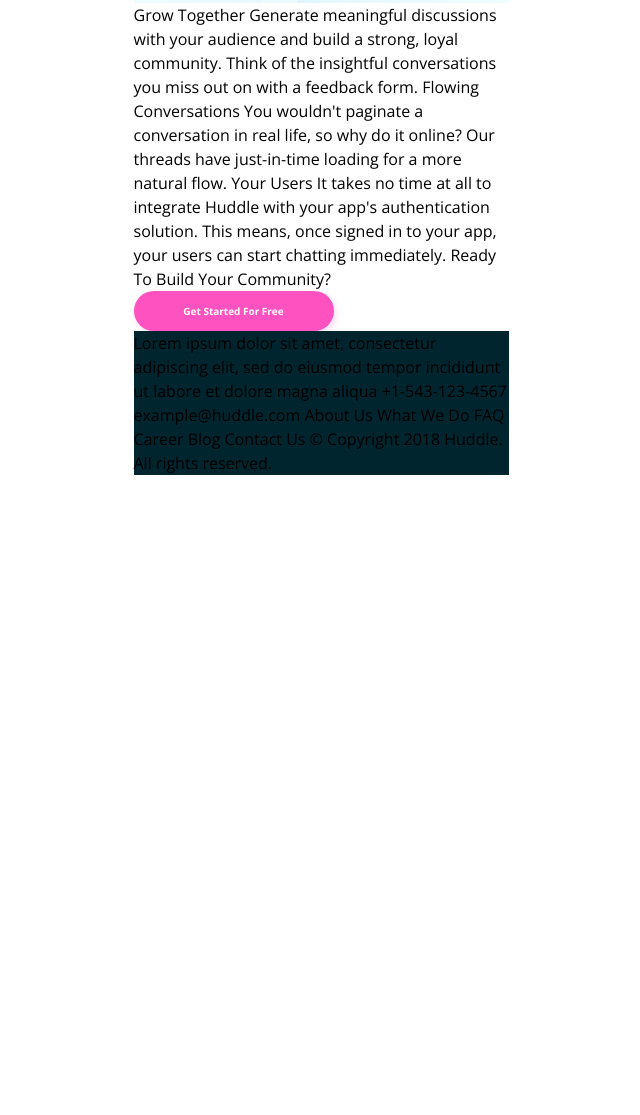
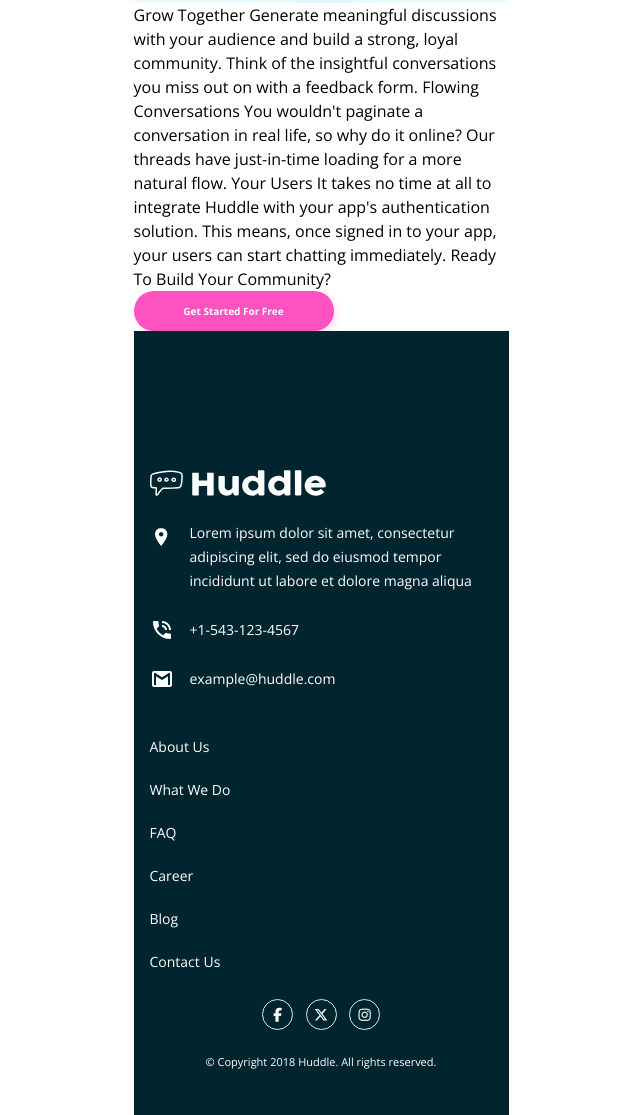
Before and after one commit to teempe/frontend-mentor-huddle-landing-page-with-alternating-feature-blocks, a website: page index.html in a window 1280 px wide. Shown: the part 718-1833 px from the top of the page, without its empty margins (319-959 px from the left). Before the commit the page ends 1193 px from the top, so only its background shows below. Drawn offline with nearby package versions, Linux system fonts and the light colour scheme; files that its build step writes are made by us from their sources.

Commit message:
add footer (navigation groups components)

```diff
--- a/index.html
+++ b/index.html
@@ -11,6 +11,8 @@
         <link rel="stylesheet" href="./css/style.css">
 
         <title>Frontend Mentor | Huddle landing page with alternating feature blocks</title>
+
+        <script src="https://kit.fontawesome.com/f6d47cd3e1.js" crossorigin="anonymous"></script>
 
         <!-- Feel free to remove these styles or customise in your own stylesheet 👍 -->
         <style>
@@ -64,21 +66,53 @@
             </main>
 
             <footer class="footer">
-                Lorem ipsum dolor sit amet, consectetur adipiscing elit, sed do eiusmod tempor
-                incididunt ut labore et dolore magna aliqua
+                <img src="./images/logo-light.svg" alt="Huddle logo" class="logo--footer footer__logo">
 
-                +1-543-123-4567
-                example@huddle.com
+                <nav class="contacts">
+                    <ul>
+                        <li><a href="#" class="contacts__link contacts__link--loc">Lorem ipsum dolor sit amet, consectetur adipiscing elit, sed do eiusmod tempor incididunt ut labore et dolore magna aliqua</a></li>
+                        <li><a href="tel:+15431234567" class="contacts__link contacts__link--tel">+1-543-123-4567</a></li>
+                        <li><a href="mailto:example@huddle.com" class="contacts__link contacts__link--mail">example@huddle.com</a></li>
+                    </ul>
+                </nav>
 
-                About Us
-                What We Do
-                FAQ
+                <nav class="links">
+                    <ul>
+                        <li><a href="#" class="links__link">About Us</a></li>
+                        <li><a href="#" class="links__link">What We Do</a></li>
+                        <li><a href="#" class="links__link">FAQ</a></li>
+                    </ul>
+                </nav>
 
-                Career
-                Blog
-                Contact Us
+                <nav class="links">
+                    <ul>
+                        <li><a href="#" class="links__link">Career</a></li>
+                        <li><a href="#" class="links__link">Blog</a></li>
+                        <li><a href="#" class="links__link">Contact Us</a></li>
+                    </ul>
+                </nav>
 
-                &copy; Copyright 2018 Huddle. All rights reserved.
+                <nav class="socials">
+                    <ul>
+                        <li>
+                            <a href="https://facebook.com" class="socials__link socials__link--circle" aria-label="Facebook profile.">
+                                <i class="fa-brands fa-facebook-f"></i>
+                            </a>
+                        </li>
+                        <li>
+                            <a href="https://twitter.com" class="socials__link socials__link--circle" aria-label="Twitter profile.">
+                                <i class="fa-brands fa-x-twitter"></i>
+                            </a>
+                        </li>
+                        <li>
+                            <a href="https://instagram.com" class="socials__link socials__link--circle" aria-label="Instagram profile.">
+                                <i class="fa-brands fa-instagram"></i>
+                            </a>
+                        </li>
+                    </ul>
+                </nav>
+
+                <p class="footer__copyrights">&copy; Copyright 2018 Huddle. All rights reserved.</p>
             </footer>
         </div>
         <!-- <footer>
--- /dev/null
+++ b/sass/components/_contacts.scss
@@ -0,0 +1,47 @@
+.contacts {
+    & > ul {
+        list-style: none;
+        display: flex;
+        flex-direction: column;
+        row-gap: 2.5rem;
+    }
+
+    &__link {
+        text-decoration: none;
+        color: inherit;
+
+        font-size: 1.4rem;
+        line-height: 2.4rem;
+
+        display: flex;
+        align-items: flex-start;
+        column-gap: 1.6rem;
+
+        &::before {
+            content: "";
+            width: 2.4rem;
+            height: 2.4rem;
+            display: inline-block;
+            flex: 0 0 auto;
+        }
+
+        &--loc {
+            &::before {
+                background: no-repeat center url('../images/icon-location.svg');
+                padding-top: 0.8rem;
+            }
+        }
+
+        &--tel {
+            &::before {
+                background: no-repeat center url('../images/icon-phone.svg');
+            }
+        }
+
+        &--mail {
+            &::before {
+                background: no-repeat center url('../images/icon-email.svg');
+            }
+        }
+    }
+}
--- a/sass/components/_global.scss
+++ b/sass/components/_global.scss
@@ -1,2 +1,5 @@
 @import "buttons";
 @import "logo-img";
+@import "contacts";
+@import "links";
+@import "socials";
--- /dev/null
+++ b/sass/components/_links.scss
@@ -0,0 +1,20 @@
+.links {
+    & > ul {
+        list-style: none;
+        display: flex;
+        flex-direction: column;
+        row-gap: 1.6rem;
+    }
+
+    &__link {
+        text-decoration: none;
+        color: inherit;
+
+        font-size: 1.4rem;
+        line-height: 2.7rem;
+
+        &:hover {
+            text-decoration: underline;
+        }
+    }
+}
--- /dev/null
+++ b/sass/components/_socials.scss
@@ -0,0 +1,34 @@
+.socials {
+    & > ul {
+        list-style: none;
+        display: flex;
+        justify-content: center;
+        column-gap: 1.25rem;
+    }
+
+    &__link {
+        text-decoration: none;
+        color: inherit;
+        font-size: 1.4rem;
+        transition: all 0.25s ease-out;
+
+        &--circle {
+            width: 3.1rem;
+            height: 3.1rem;
+            border: 1px solid var(--color-light-grayish-blue);
+            border-radius: 50%;
+            display: grid;
+            place-content: center;
+
+            &:hover,
+            &:active {
+                border-color: var(--color-pink);
+            }
+        }
+
+        &:hover,
+        &:active {
+            color: var(--color-pink);
+        }
+    }
+}
--- a/sass/layout/_footer.scss
+++ b/sass/layout/_footer.scss
@@ -1,3 +1,31 @@
 .footer {
     background-color: var(--color-very-dark-cyan);
+    padding: 13.9rem 1.6rem 4.6rem;
+    color: var(--color-white);
+
+    &__logo {
+        margin-bottom: 2.5rem;
+    }
+
+    & nav:nth-of-type(1) {
+        margin-bottom: 4.2rem;
+    }
+
+    & nav:nth-of-type(2) {
+        margin-bottom: 1.6rem;
+    }
+
+    & nav:nth-of-type(3) {
+        margin-bottom: 2.4rem;
+    }
+
+    & nav:nth-of-type(4) {
+        margin-bottom: 2.4rem;
+    }
+
+    &__copyrights {
+        font-size: 1.1rem;
+        line-height: normal;
+        text-align: center;
+    }
 }
--- a/sass/layout/_header.scss
+++ b/sass/layout/_header.scss
@@ -1,6 +1,7 @@
 .header {
     background: var(--color-very-pale-cyan) url("../../images/bg-hero-mobile.svg");
     padding: 3.1rem 1.6rem 3.7rem;
+    color: var(--color-very-dark-cyan);
 
     &__top-bar {
         display: flex;
```
Also changed, not shown: images/logo-light.svg (added).
